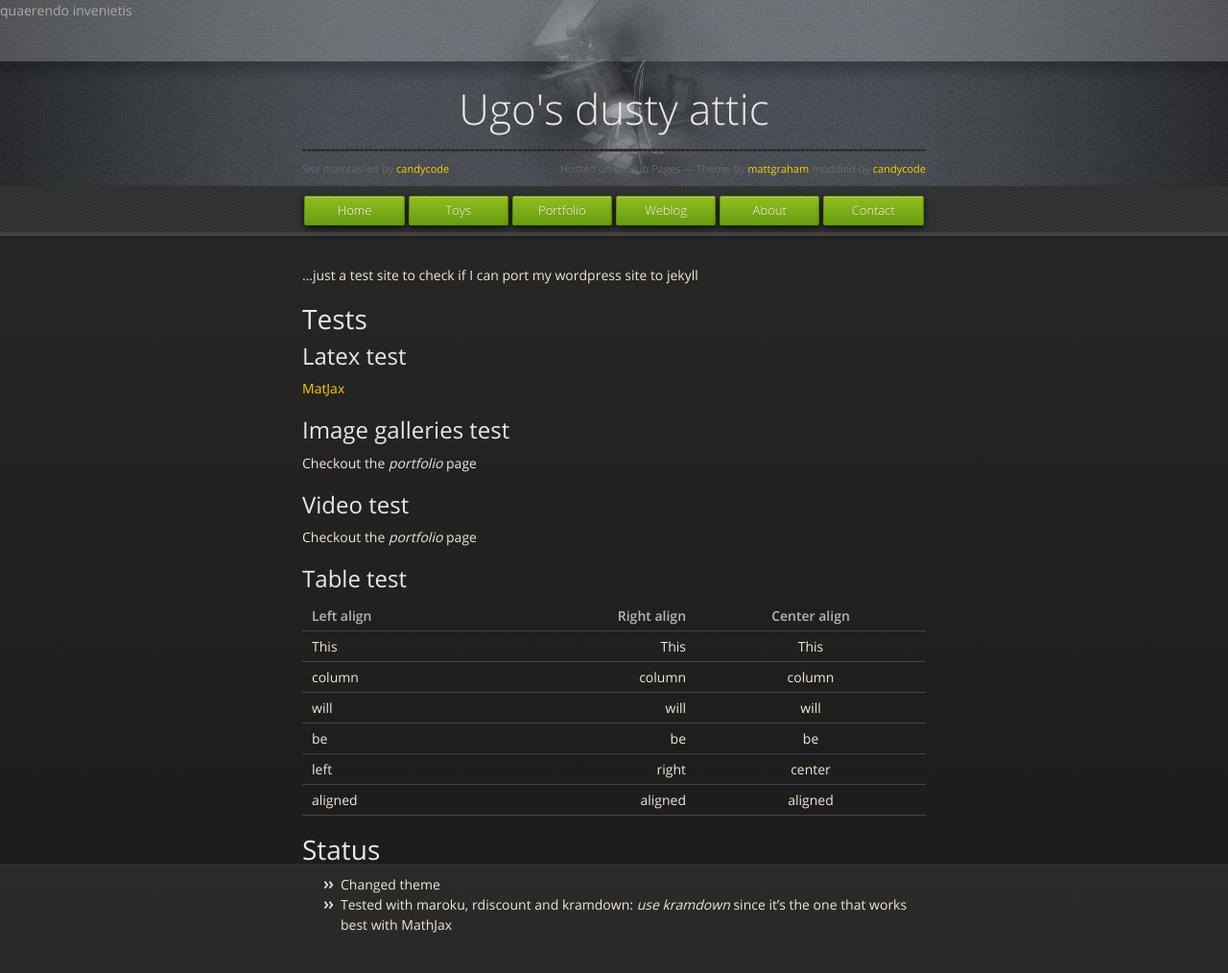
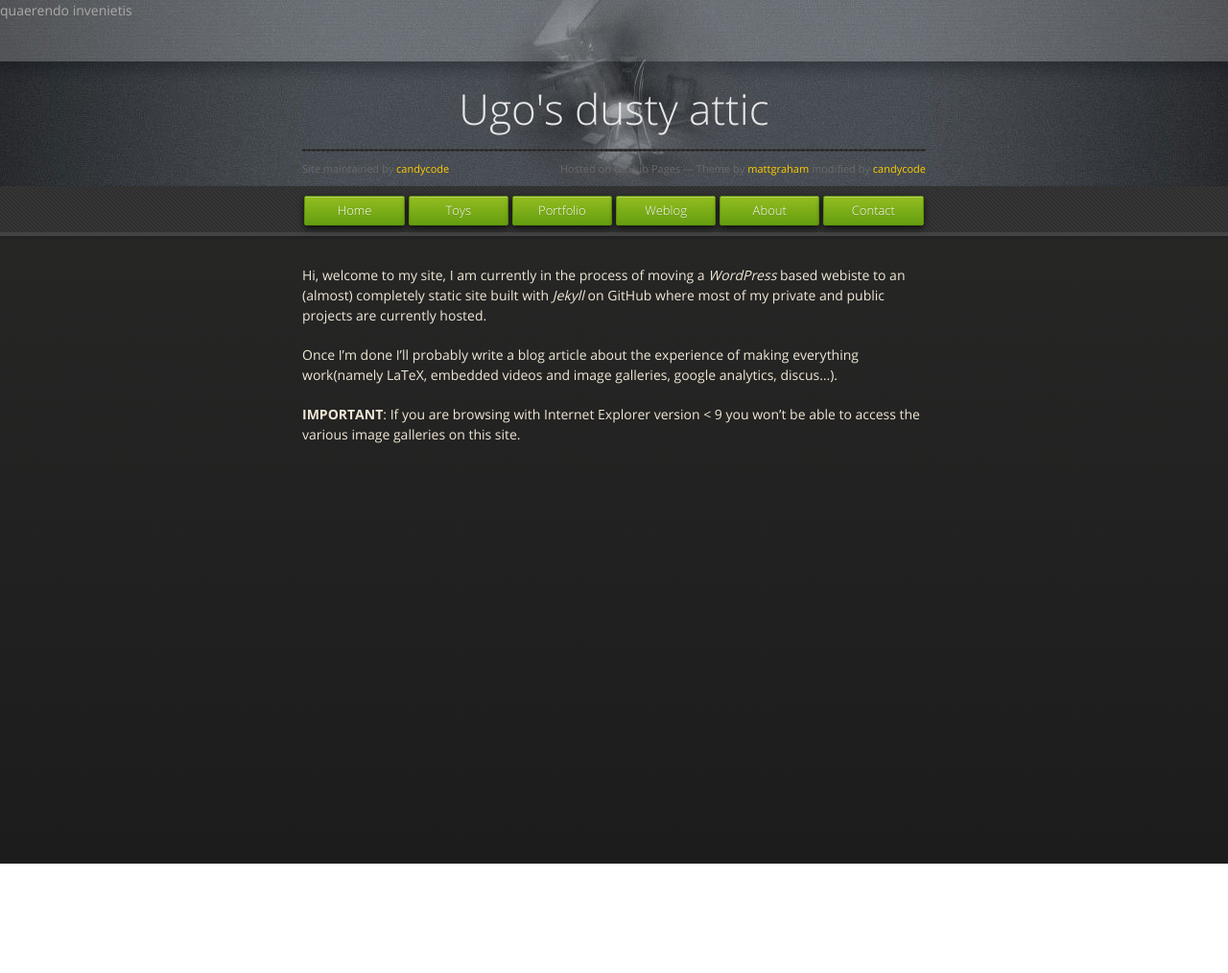
Before and after one commit to candycode/candycode.github.com, a Jekyll site: the page built from index.md, in a window 1280 px wide. Shown: the whole page at 96% size. Built offline with Jekyll 4.4.1, drawn with Linux system fonts in a browser that asks for light colours; nearby versions of some CDN libraries; some web fonts are replaced; after the commit the page ends 900 px from its top, so only the background shows below that.

Commit message:
Closes #3 ; updated content

```diff
--- a/index.md
+++ b/index.md
@@ -2,36 +2,12 @@
 layout: default
 ---
 
-...just a test site to check if I can port my wordpress site to jekyll
+Hi, welcome to my site, I am currently in the process of moving a _WordPress_ based webiste to
+an (almost) completely static site built with _Jekyll_ on GitHub where most of
+my private and public projects are currently hosted.
 
-#Tests
+Once I'm done I'll probably write a blog article about the experience of making everything
+work(namely LaTeX, embedded videos and image galleries, google analytics, discus...).
 
-## Latex test
-
-[MatJax](/site/projects/ambient_occlusion)
-
-## Image galleries test
-
-Checkout the _portfolio_ page
-
-## Video test
-
-Checkout the _portfolio_ page
-
-## Table test
-
-| Left align | Right align | Center align |
-|:-----------|------------:|:------------:|
-| This       |        This |     This
-| column     |      column |    column
-| will       |        will |     will
-| be         |          be |      be
-| left       |       right |    center
-| aligned    |     aligned |   aligned
-
-
-#Status
-
-* Changed theme
-* Tested with maroku, rdiscount and kramdown: *use kramdown* since it's the one
-that works best with MathJax
+__IMPORTANT__: If you are browsing with Internet Explorer version < 9 you won't be able
+to access the various image galleries on this site.
```
Also changed, not shown: site/portfolio/index.md (+16 -2 lines), site/test/index.md (added, +37 -0 lines), favicon.ico (added).
